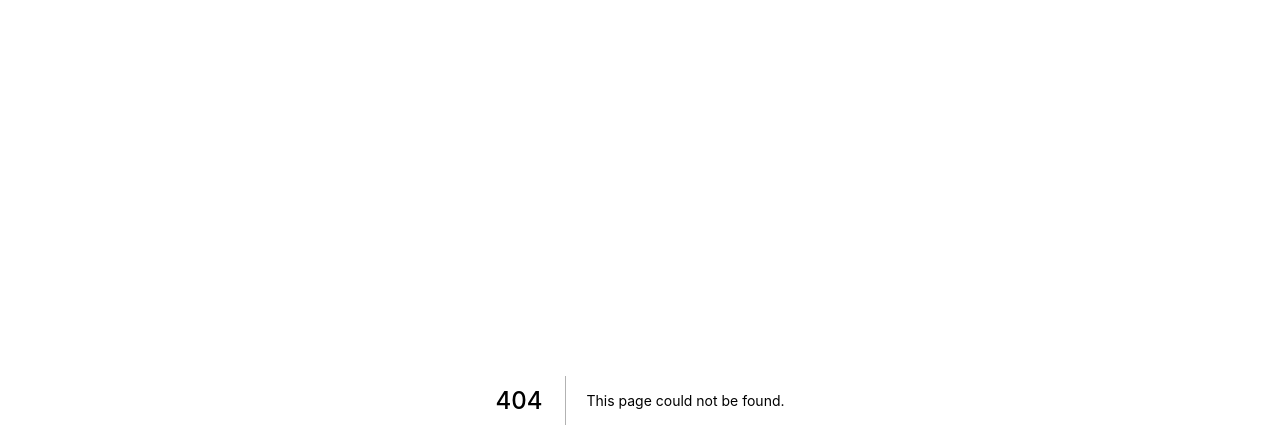
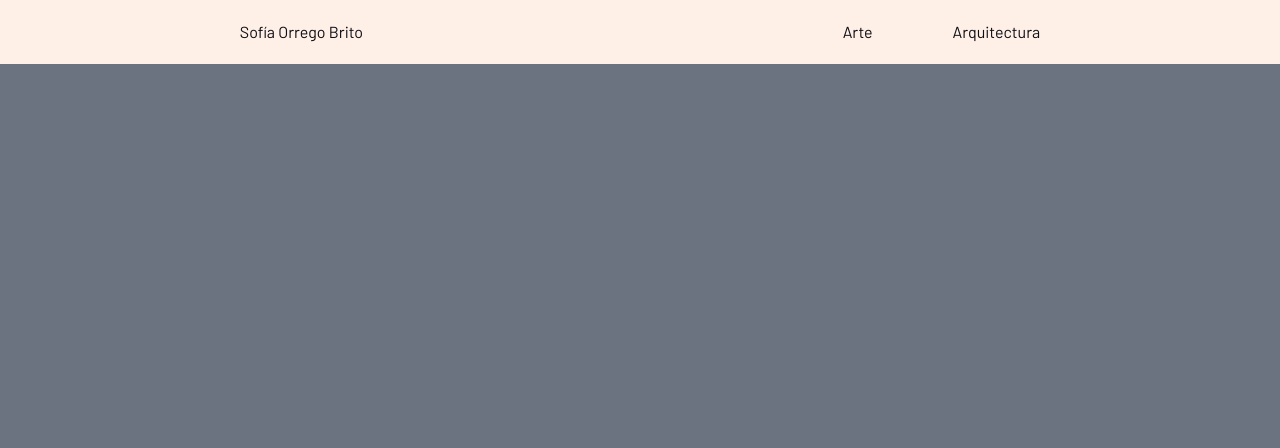
Before and after one commit to diorrego/architecture-design-art-portfolio, a Next.js app: page /art in a window 1280 px wide. Before the commit this address had no page. Shown: the top 448 px of the page. Built offline with nearby package versions, Linux system fonts and the light colour scheme.

Commit message:
:rocket: pages and their navigation added

```diff
--- a/components/Layout/NavBar.jsx
+++ b/components/Layout/NavBar.jsx
@@ -1,6 +1,7 @@
 import React, { useState, useEffect } from 'react';
 import useMediaQuery from '../../hooks/useBreakpoint';
 import { HiMenu } from 'react-icons/hi';
+import Link from 'next/link';
 
 const NavBar = () => {
   const mobileScreen = useMediaQuery('sm');
@@ -46,13 +47,18 @@ const NavBar = () => {
 
   return (
     <div className={classes.fixedContainer}>
-      <div className="font-mono">Sofía Orrego Brito</div>
+      <Link href="/" passHref>
+        <button className="font-mono">Sofía Orrego Brito</button>
+      </Link>
       {mobileScreen && (
-        <ul className="flex flex-row xl:gap-x-20 md:gap-x-16 sm:gap-x-6">
-          <li>Arte</li>
-          <li>Arquitectura</li>
-          <li>Sobre mí</li>
-        </ul>
+        <div className="flex flex-row xl:gap-x-20 md:gap-x-16 sm:gap-x-6">
+          <Link href="/art" passHref>
+            <button>Arte</button>
+          </Link>
+          <Link href="/architecture" passHref>
+            <button>Arquitectura</button>
+          </Link>
+        </div>
       )}
       {!mobileScreen && <HiMenu />}
     </div>
--- /dev/null
+++ b/pages/architecture.js
@@ -0,0 +1,16 @@
+import React from 'react';
+import Head from 'next/head';
+import Layout from '../components/Layout';
+
+export default function Art() {
+  return (
+    <div className="bg-surface">
+      <Layout>
+        <Head>
+          <title>Sofía Orrego | Arquitectura</title>
+          <link rel="icon" href="/favicon.ico" />
+        </Head>
+      </Layout>
+    </div>
+  );
+}
--- /dev/null
+++ b/pages/art.js
@@ -0,0 +1,16 @@
+import React from 'react';
+import Head from 'next/head';
+import Layout from '../components/Layout';
+
+export default function Art() {
+  return (
+    <div className="bg-surface">
+      <Layout>
+        <Head>
+          <title>Sofía Orrego | Arte</title>
+          <link rel="icon" href="/favicon.ico" />
+        </Head>
+      </Layout>
+    </div>
+  );
+}
```
